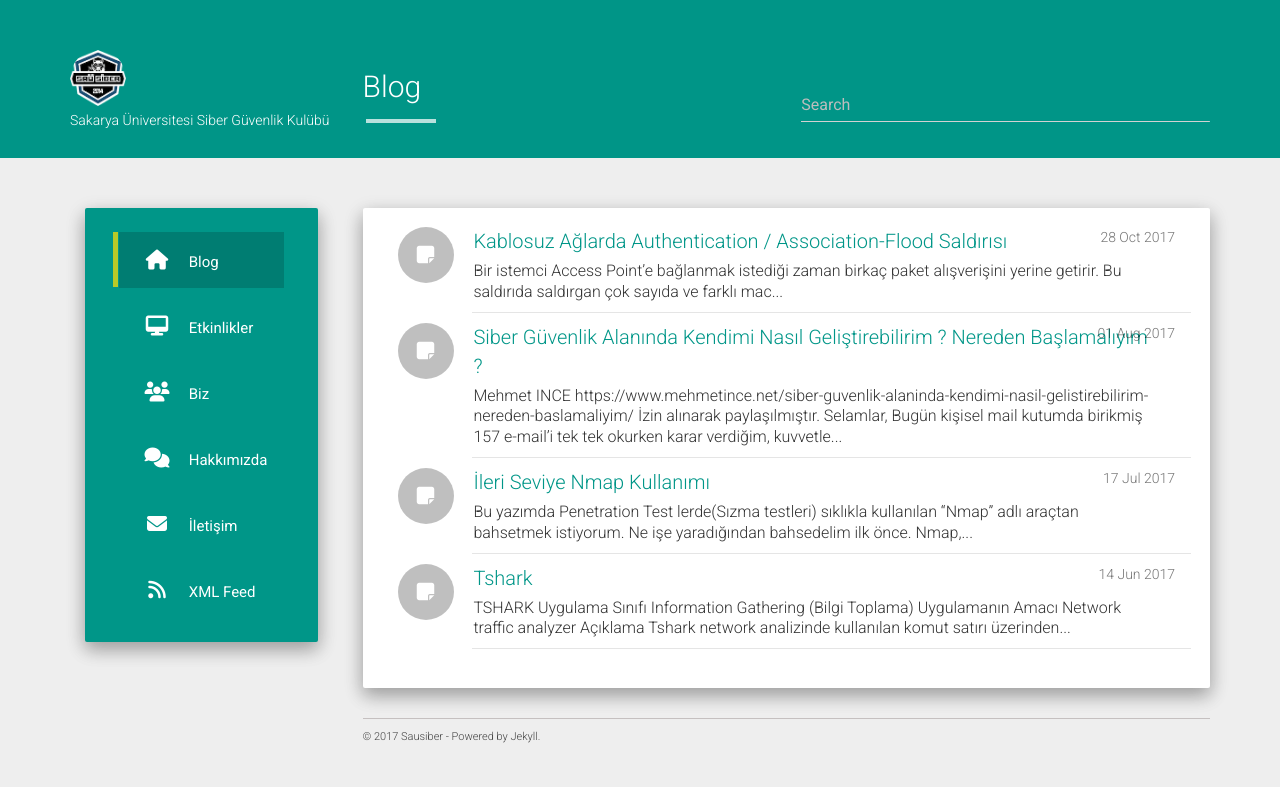
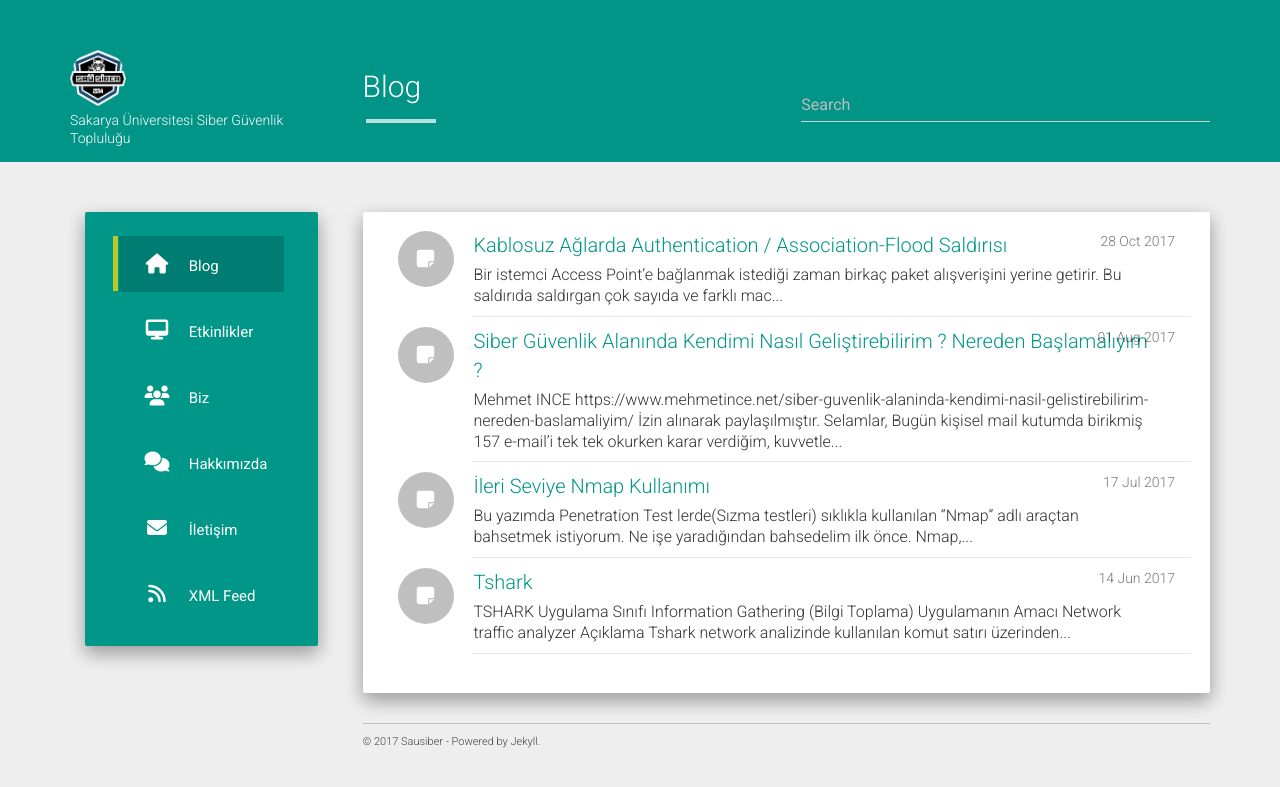
Before and after one commit to sausiber/old-website, a Jekyll site: the page built from index.html, in a window 1280 px wide. Shown: the top 787 px of the page. Built offline with Jekyll 4.4.1, drawn with Linux system fonts in a browser that asks for light colours; nearby versions of some CDN libraries; the list of posts is cut into pages by our own code.

Commit message:
Kulüp - Topluluk
Kulüp - Topluluk

```diff
--- a/_config.yml
+++ b/_config.yml
@@ -1,7 +1,7 @@
 title: SaüSiber
 description: SaüSiber Blog
 logo: /static/img/avatar.png
-about: Sakarya Üniversitesi Siber Güvenlik Kulübü
+about: Sakarya Üniversitesi Siber Güvenlik Topluluğu
 
 baseurl: ""
 url: ""
```
